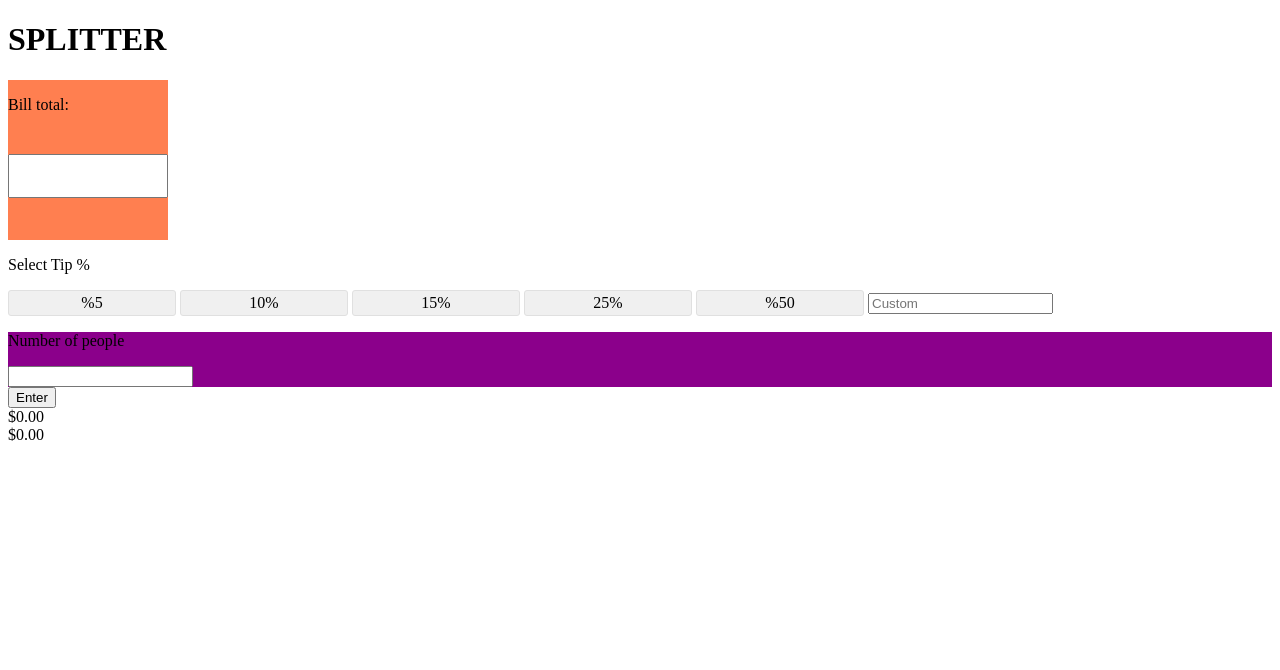
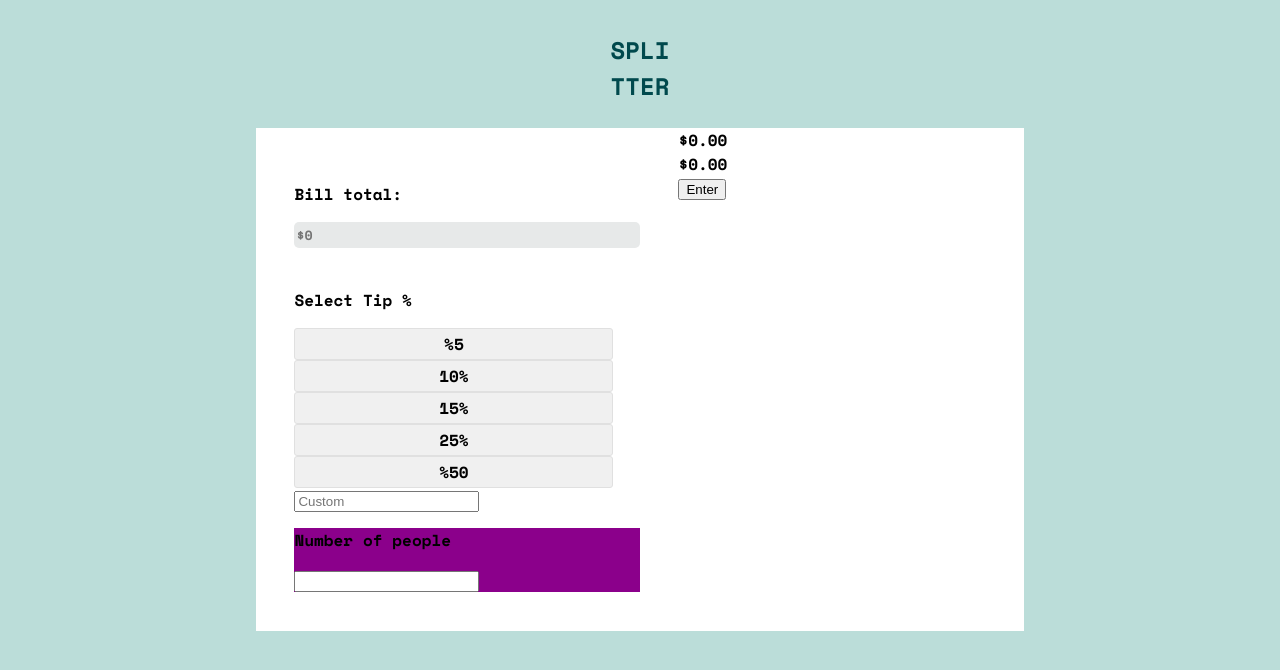
Before and after one commit to DanielAlejandro2605/Tip-Calculator, a plain HTML site: page tip-calculator-app-main/index.html in a window 1280 px wide. Drawn offline with nearby package versions, Linux system fonts and the light colour scheme.

Commit message:
Advance in the design

```diff
--- a/tip-calculator-app-main/index.html
+++ b/tip-calculator-app-main/index.html
@@ -16,14 +16,14 @@
 </head>
 <body>
     <header>
-      <h1>SPLITTER</h1>
+      <h1>SPLI<br>TTER</h1>
     </header>
     <div id="main_container">
-        <div id="data container">
+        <div id="data_container">
             <form>
                 <div id="bill_total_container">
                     <p>Bill total:</p>
-                    <input type="text" id="fname" size="20" name="fname"><br></div>
+                    <input placeholder="$0"type="text" id="fname" size="20" name="fname"><br></div>
                 <div id="percentage_container">
                     <p>Select Tip %</p>
                     <input type="radio" name="buttonGroup" value="5" id="one"><label for="one">%5</label>
@@ -37,12 +37,12 @@
                     <p>Number of people</p>
                     <input type="text" id="email" size="20" name="mail">
                 </div>
-                <input type="button" value="Enter" onclick="verifyValues()">
             </form>
         </div>
         <div id="result_container">
             <div id="tip_amount_container">$0.00</div>
             <div id="total_per_person_container">$0.00</div>
+            <input id="action_button"type="button" value="Enter" onclick="mainFunction()">
         </div>
     </div>
     <script src="./script/script.js" type="text/javascript"></script>
--- a/tip-calculator-app-main/script/script.js
+++ b/tip-calculator-app-main/script/script.js
@@ -3,21 +3,25 @@ let document_innerHTML = document.body.innerHTML;
 function resetAutomatic(){
     document.body.innerHTML = document_innerHTML;
 }
-function verifyValues(){
+function mainFunction(){
     let array = getValues();
     let bill_total = array[0];
     let percentage = array[1];
     let number_of_people = array[2];
 
-    if(verifyBillTotalField(bill_total, percentage, number_of_people)){
+    if(verifyValues(bill_total, percentage, number_of_people)){
         bill_total = Number(bill_total);
         percentage = Number(percentage);
         number_of_people = Number(number_of_people);
         tipCalculator(bill_total, percentage, number_of_people);
+
+        setTimeout(() => {
+            resetAutomatic();
+        }, 3500);
     } else{
         setTimeout(() => {
             resetAutomatic();
-        }, 5000);
+        }, 4000);
     }
 }
 function putValues(tip_amount, total_per_person){
@@ -31,7 +35,7 @@ function tipCalculator(bill_total, percentage, number_of_people){
     let total_per_person = (bill_total / number_of_people + tip_amount).toFixed(2);
     putValues(tip_amount, total_per_person);
 }
-function verifyBillTotalField(bill_total, percentage, number_of_people){
+function verifyValues(bill_total, percentage, number_of_people){
     let container_bill_total = document.getElementById('bill_total_container');
     let container_percentage = document.getElementById('percentage_container');
     let container_people = document.getElementById('people_container');
--- a/tip-calculator-app-main/styles/styles.css
+++ b/tip-calculator-app-main/styles/styles.css
@@ -1,3 +1,59 @@
+@import url('https://fonts.googleapis.com/css2?family=Space+Mono:wght@700&display=swap');
+:root{
+  --background: hsl(172, 34%, 80%);
+  --title-color: hsl(183, 100%, 15%);
+  --container-background: hsl(0, 0%, 100%);
+}
+html{
+  max-width: 100%;
+  max-height: 100%;
+}
+body{
+  margin: 0;
+  font-family: 'Space Mono', monospace;
+  background-color: var(--background);
+}
+header{
+  width: 100%;
+  height: 6rem;
+  margin-top: 2rem;
+  color:  var(--title-color);
+  font-size: 12px;
+  text-align: center;
+  background-color: inherit;
+}
+#main_container{
+  width: 60%;
+  height: 60%;
+  margin: 0% 20% 0% 20%;
+  background-color: var(--container-background);
+  display: flex;
+}
+#data_container{
+  width: 50%;
+  padding: 5%;
+  /* background-color: darkred; */
+}
+#bill_total_container{
+  display: flex;
+  flex-wrap: wrap;
+  width: 100%;
+}
+#bill_total_container p{
+  width: 80%;
+}
+#bill_total_container input{
+  width: 100%;
+  height: 1.5rem;
+  border-radius: 5px;
+  border: 0px;
+  background-color: hsl(189,6%,91%);
+  font-family: 'Space Mono', monospace;
+}
+
+#result_container{
+  width: 50%;
+}
 input[type='radio'][name='buttonGroup'] {
     display:none;
 }
@@ -7,7 +63,7 @@ label {
   border:1px solid #e0e0e0;
   border-radius:3px;
   background-color:#F0F0F0;
-  width: 10em;
+  width: 90%;
   text-align:center;
 }
 
@@ -16,19 +72,7 @@ label {
 input[type='radio'][name='buttonGroup']:checked + label {
     background-color: blue;
 }
-#bill_total_container{
-  display: flex;
-  flex-wrap: wrap;
-  width: 10rem;
-  height: 10rem;
-  background-color: coral;
-}
-#bill_total_container p{
-  width: 80%;
-}
-#bill_total_container input{
-  width: 100%;
-}
+
 span{
   position: relative;
   font-size: 14px;
```
